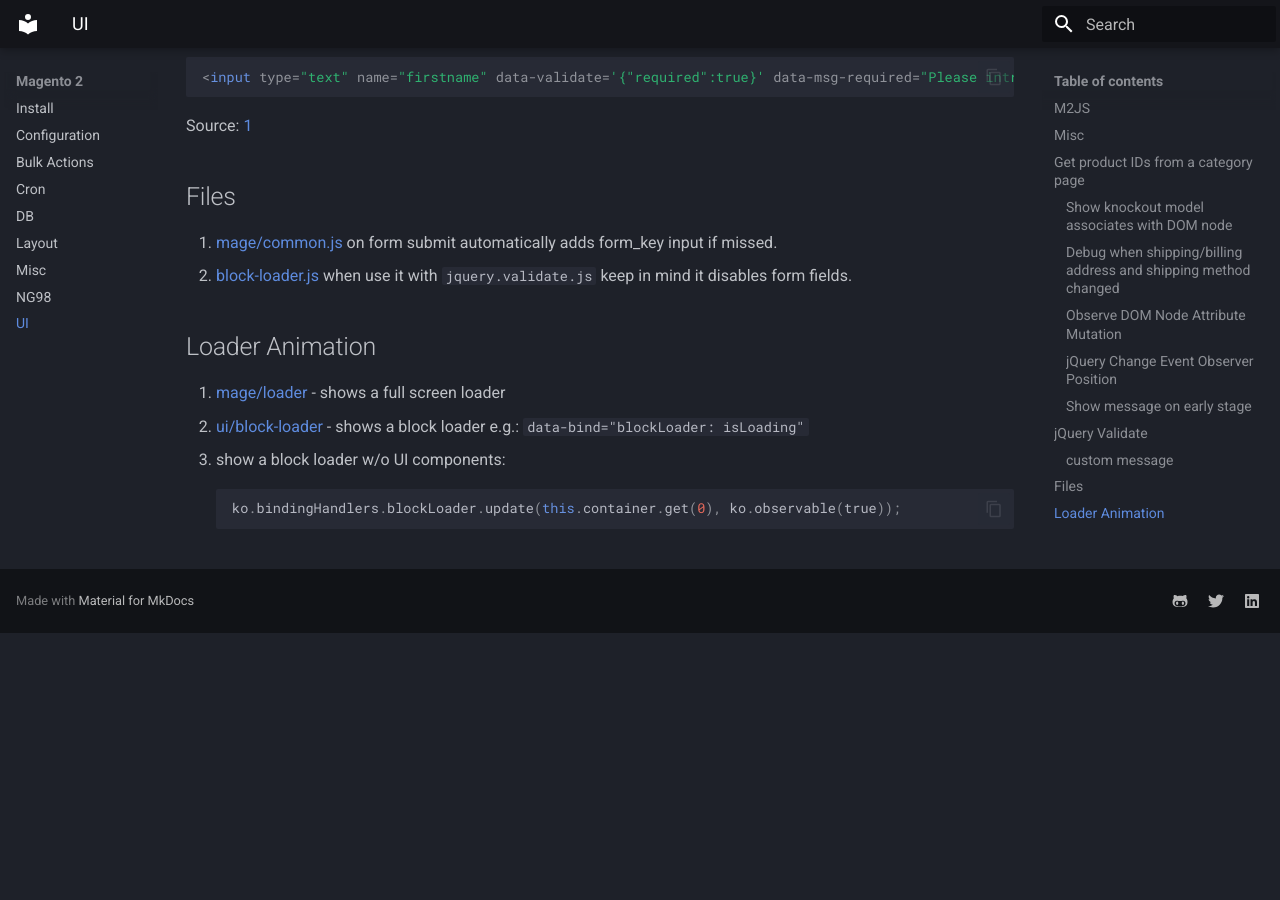
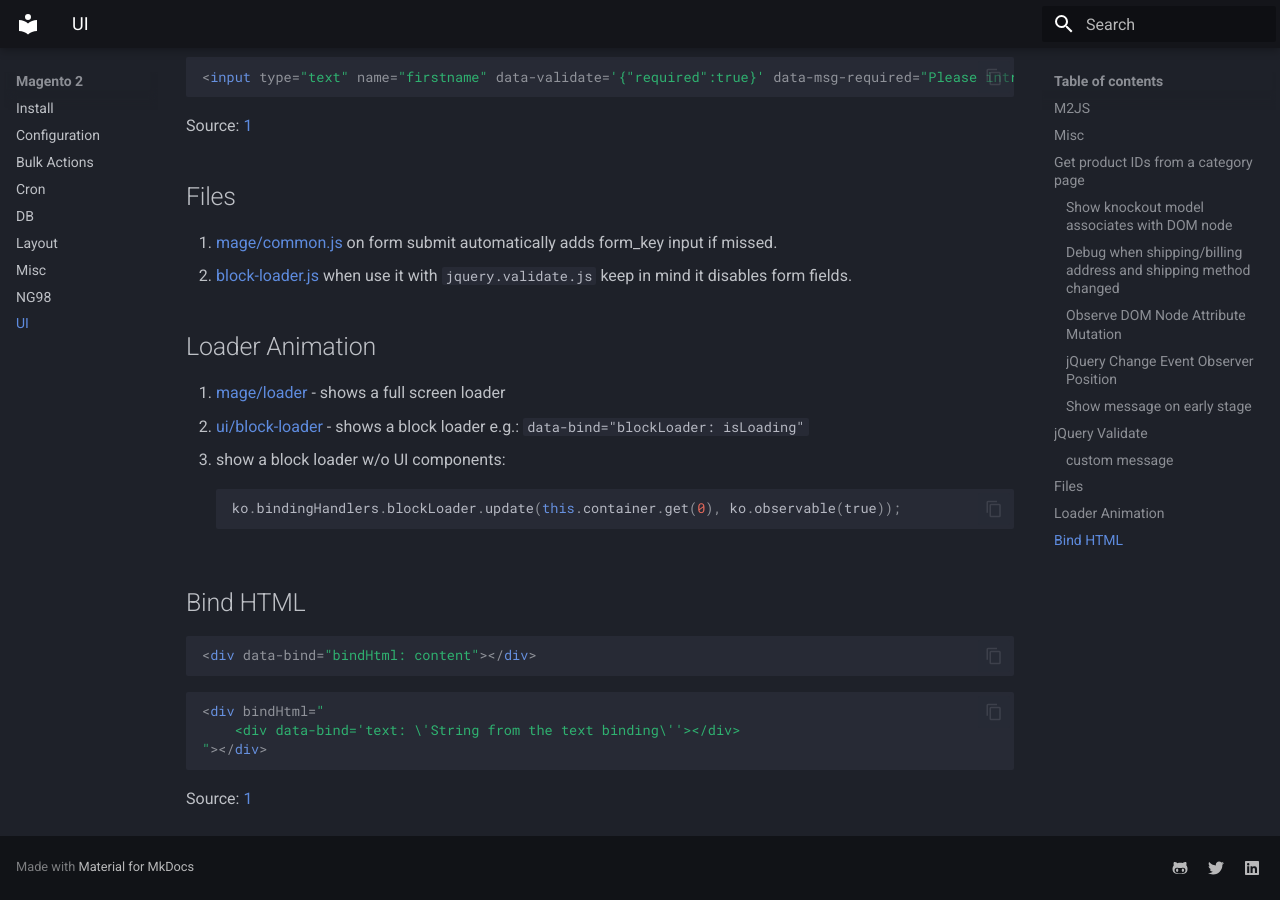
Before and after one commit to yutv/kb, an MkDocs documentation site: the page built from docs/magento-2/ui.md, in a window 1280 px wide and 900 px high, scrolled down 3055 px. Built offline with MkDocs 1.6.1 and Material for MkDocs 9.7.7, drawn with Linux system fonts in a browser that asks for light colours; before the commit the page ends 3688 px from its top, so only the background shows below that.

Commit message:
magento-ui

````diff
--- a/docs/magento-2/ui.md
+++ b/docs/magento-2/ui.md
@@ -144,3 +144,14 @@ Source: [1](https://magento.stackexchange.com/questions/163585/magento-2-how-to-
 ```javascript
 ko.bindingHandlers.blockLoader.update(this.container.get(0), ko.observable(true));
 ```
+
+## Bind HTML
+```html
+<div data-bind="bindHtml: content"></div>
+```
+```html
+<div bindHtml="
+    <div data-bind='text: \'String from the text binding\''></div>
+"></div>
+```
+Source: [1](https://developer.adobe.com/commerce/frontend-core/ui-components/concepts/knockout-bindings/#bindhtml)
````
